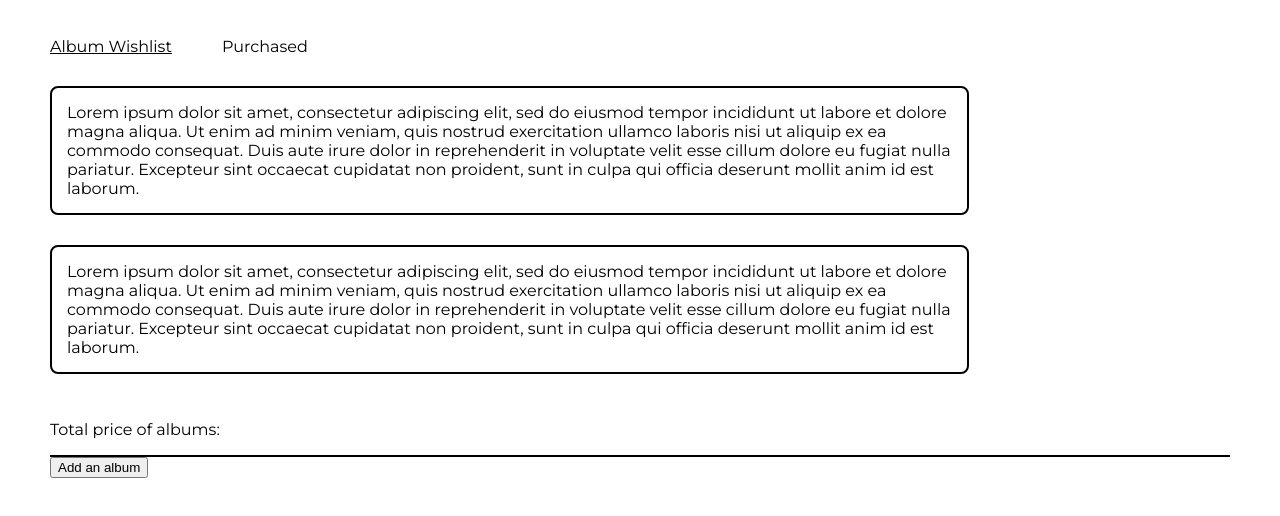
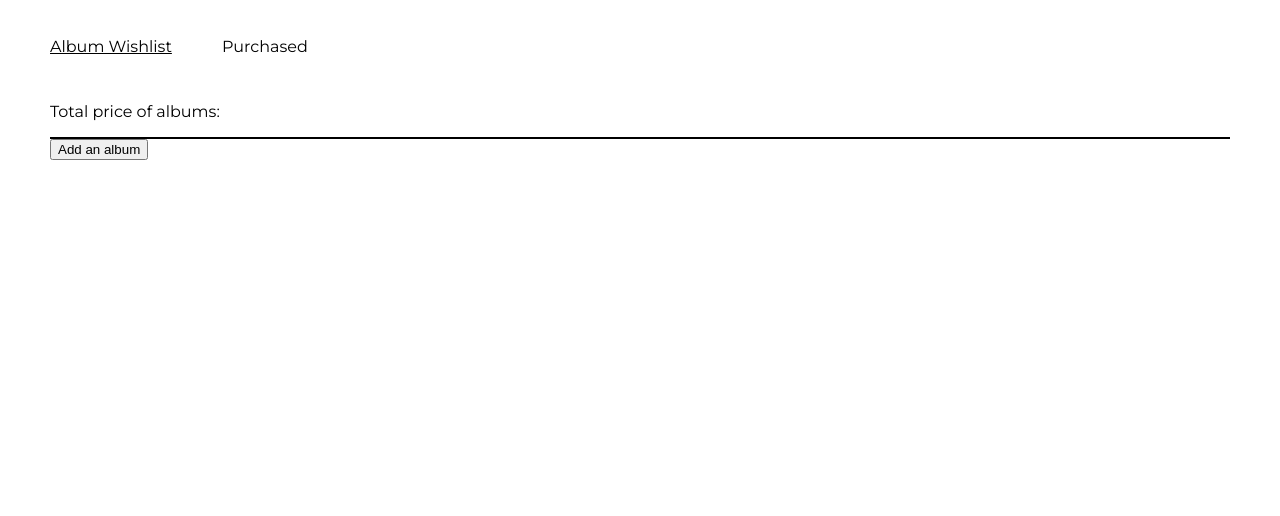
Before and after one commit to ceeoreo/kpop-album-wishlist, a website: page html/index.html in a window 1280 px wide. Shown: the part 78-594 px from the top of the page. Drawn offline with Linux system fonts and the light colour scheme.

Commit message:
Remove test album cards

```diff
--- a/html/index.html
+++ b/html/index.html
@@ -16,20 +16,7 @@
             <input type="radio" name="album-status" id="wishlist-tab" class="radio-tabs" checked>
                 <label class="radio-labels" for="wishlist-tab"> Album Wishlist</label>
                 <div class="tab-content wishlist-cards">
-                    <div class="album-card">
-                        Lorem ipsum dolor sit amet, consectetur adipiscing elit, sed do eiusmod tempor incididunt
-                        ut labore et dolore magna aliqua. Ut enim ad minim veniam, quis nostrud exercitation ullamco
-                        laboris nisi ut aliquip ex ea commodo consequat. Duis aute irure dolor in reprehenderit in
-                        voluptate velit esse cillum dolore eu fugiat nulla pariatur. Excepteur sint occaecat cupidatat
-                        non proident, sunt in culpa qui officia deserunt mollit anim id est laborum.
-                    </div>
-                    <div class="album-card">
-                        Lorem ipsum dolor sit amet, consectetur adipiscing elit, sed do eiusmod tempor incididunt
-                        ut labore et dolore magna aliqua. Ut enim ad minim veniam, quis nostrud exercitation ullamco
-                        laboris nisi ut aliquip ex ea commodo consequat. Duis aute irure dolor in reprehenderit in
-                        voluptate velit esse cillum dolore eu fugiat nulla pariatur. Excepteur sint occaecat cupidatat
-                        non proident, sunt in culpa qui officia deserunt mollit anim id est laborum.
-                    </div>
+
                 </div>
             <input type="radio" name="album-status" id="purchased-tab" class="radio-tabs">
                 <label class="radio-labels" for="purchased-tab"> Purchased</label>
```
Also changed, not shown: html/album-cards.html (+0 -7 lines).
